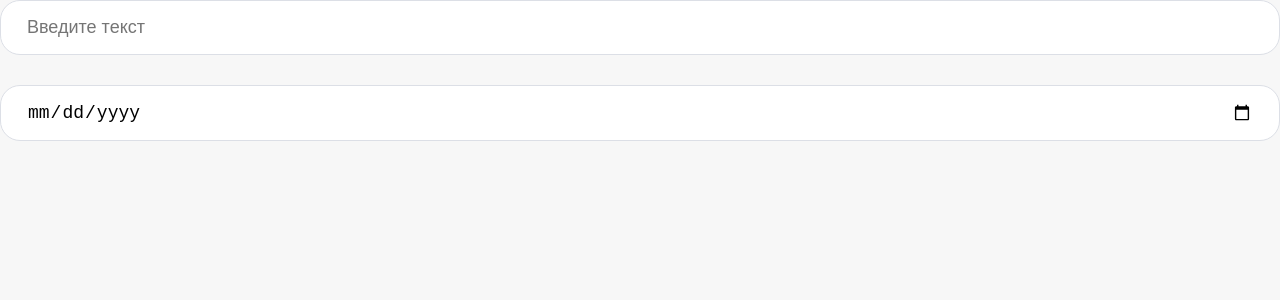
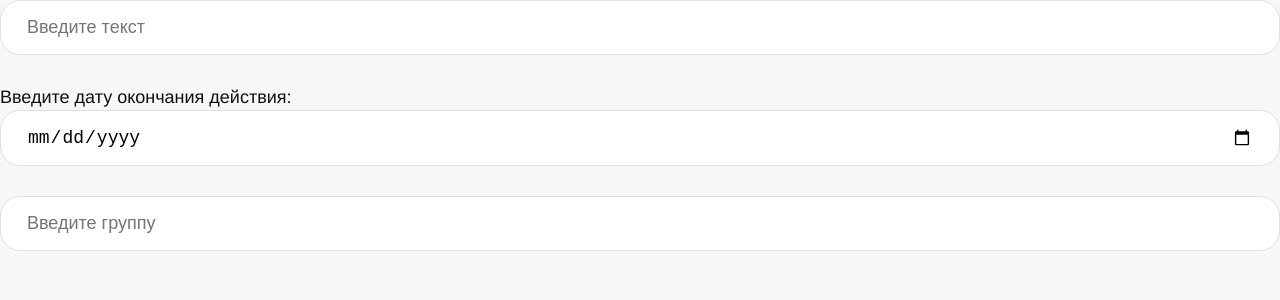
Before and after one commit to zva-2000/Note-App, a Vue app: page / in a window 1280 px wide. Shown: the top 300 px of the page. Built offline with nearby package versions, Linux system fonts and the light colour scheme.

Commit message:
Исправления (опечатки, ссылки и пр.)

```diff
--- a/src/App.vue
+++ b/src/App.vue
@@ -1,54 +1,69 @@
 <script setup>
+import { ref, computed } from "vue";
 
-import { ref, computed } from 'vue'
+import baseInput from "./components/BaseInput.vue";
 
-import baseInput from './components/BaseInput.vue'
+const typeText = "text";
 
-const typeText = "text"
+const typeDate = "date";
 
-const typeData = "date"
+const placeholder = "Введите текст";
 
-const placeholder = 'Введите текст'
+const placeholderTeg = "Введите группу";
 
-const placeholderData = 'Введите дату окончания действия'
+const placeholderDate = "Введите дату окончания действия:";
 
 let note = ref({
-      title:'',
-      descr:'',
-      impr: '',
-      date: ''
-})
+  title: "",
+  descr: "",
+  impr: "",
+  date: "",
+  teg: "",
+});
 
 let notes = ref([
-      {
-        title: 'First note',
-        descr: 'Description for first note',
-        impr: 'Important',
-        date: new Date(Date.now()).toLocaleString()
-      },
-      {
-        title: 'Second note',
-        descr: 'Description for second note',
-        impr: 'Normal',
-        date: new Date(Date.now()).toLocaleString()
-      },
-      {
-        title: 'Third note',
-        descr: 'Description for third note',
-        impr: 'No matter',
-        date: new Date(Date.now()).toLocaleString()
-      }
-])
-
+  {
+    title: "First note",
+    descr: "Description for first note",
+    impr: "Important",
+    date: new Date(Date.now()).toLocaleString(),
+    teg: "Work",
+  },
+  {
+    title: "Second note",
+    descr: "Description for second note",
+    impr: "Normal",
+    date: new Date(Date.now()).toLocaleString(),
+    teg: "Study",
+  },
+  {
+    title: "Third note",
+    descr: "Description for third note",
+    impr: "No matter",
+    date: new Date(Date.now()).toLocaleString(),
+    teg: "Номе",
+  },
+]);
 </script>
 
 <template>
+  <baseInput
+    :placeholder="placeholder"
+    @update:modelValue="note.title = $event"
+    :type="typeText"
+  ></baseInput>
 
-<baseInput :placeholder="placeholder" @update:modelValue="note.title = $event" :type="typeText"></baseInput>
+  <p>{{ placeholderDate }}</p>
+  <baseInput
+    @update:modelValue="note.date = $event"
+    :type="typeDate"
+  ></baseInput>
 
-<baseInput :placeholder="placeholderData" @update:modelValue="note.date = $event" type="date"></baseInput>
-
-
+  <baseInput
+    :placeholder="placeholderTeg"
+    @update:modelValue="note.teg = $event"
+    :type="typeText"
+  ></baseInput>
 </template>
 
 <style scoped>
```
